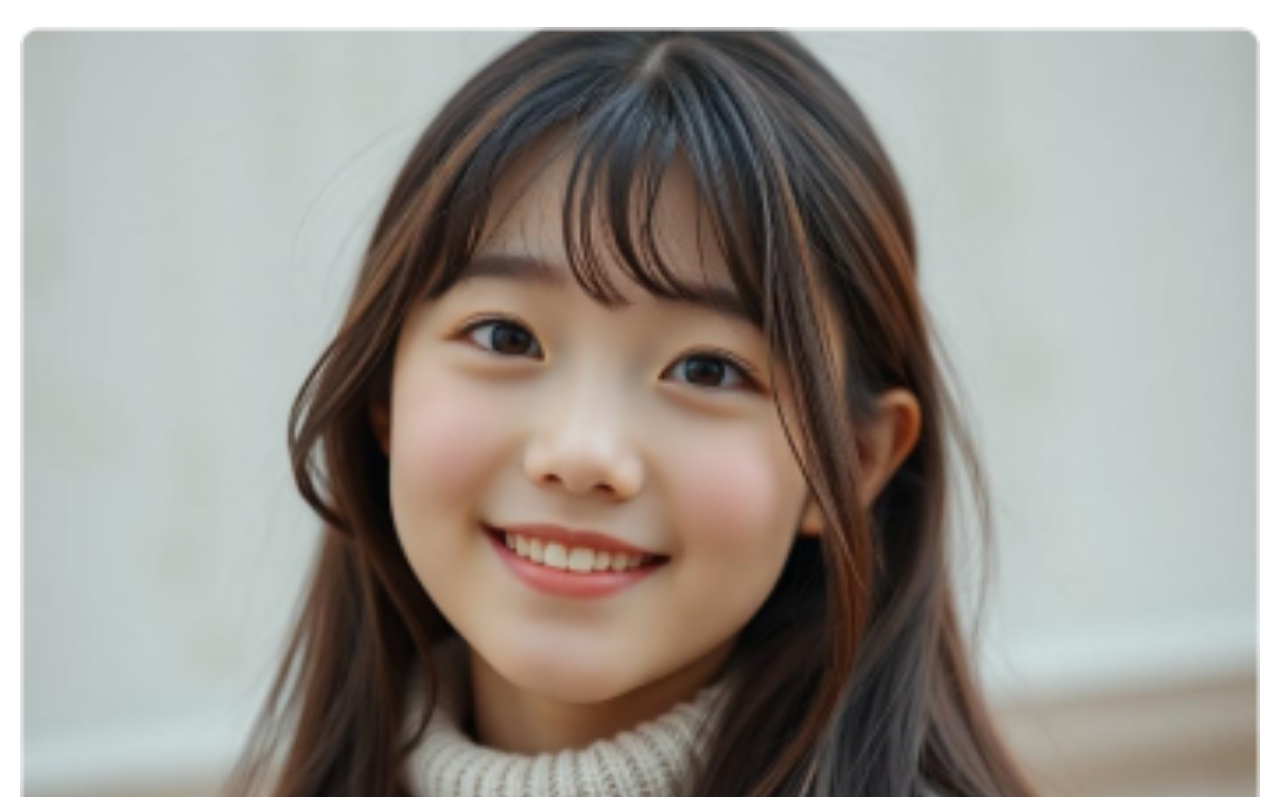
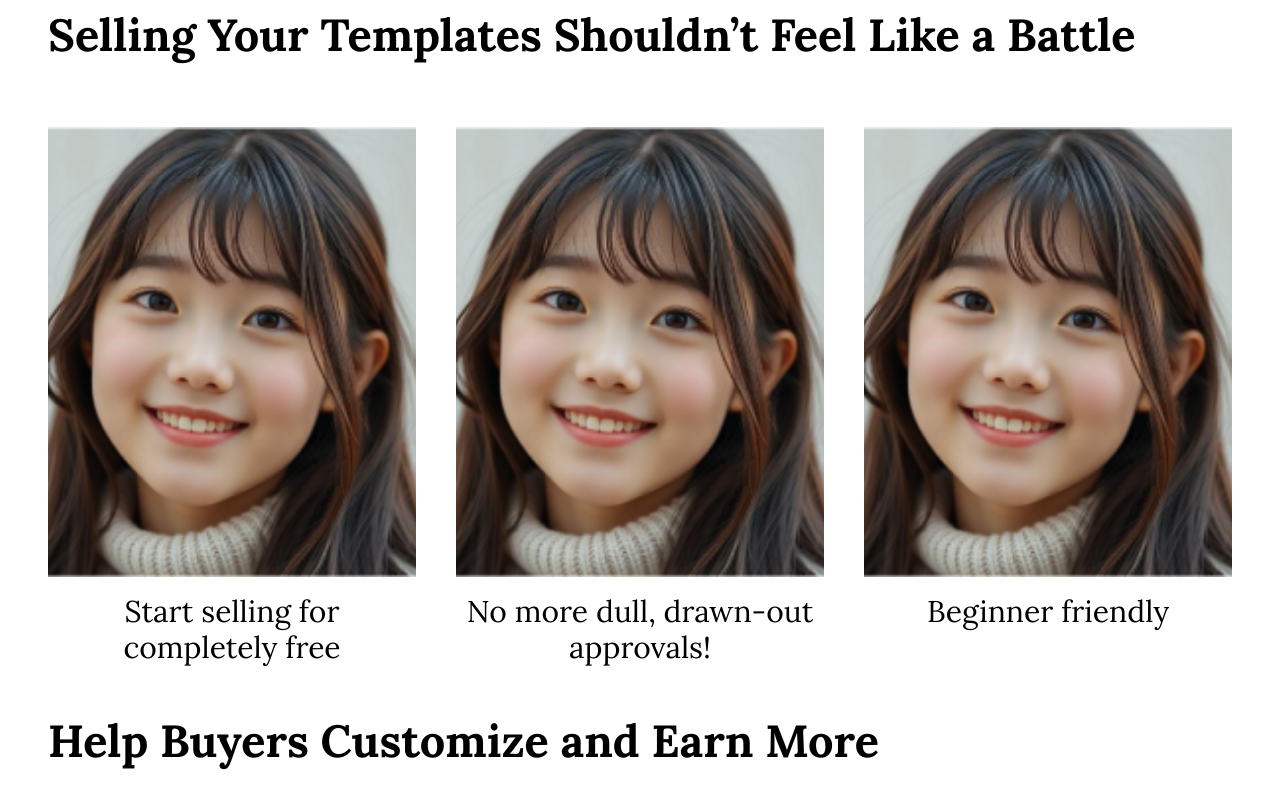
Before and after one commit to Design-Simplified/FE, a Next.js app: page / in a window 1280 px wide. Shown: the part 4203-5000 px from the top of the page. Built offline with nearby package versions, Linux system fonts and the light colour scheme; no server answers.

Commit message:
feat: add desktop third section landing page

```diff
--- a/src/app/(LandingPage)/_components/LandingPage/ThirdSection.tsx
+++ b/src/app/(LandingPage)/_components/LandingPage/ThirdSection.tsx
@@ -3,13 +3,17 @@
 
 export default function ThirdSection() {
   return (
-    <div className="relative flex py-20 px-5 items-center justify-center w-full">
+    <div className="relative flex py-20 px-5 items-center justify-center w-full sm:px-12 sm:pb-36 sm:py-28">
       <div className="isi flex flex-col gap-12 items-start justify-center w-full">
-        <div className="atas flex flex-col items-center justify-center gap-7 w-full">
-          <Typography font="Lora" weight="bold" className="text-[26px]/[32px] ">
+        <div className="atas flex flex-col items-center justify-center gap-7 w-full sm:items-start sm:gap-16">
+          <Typography
+            font="Lora"
+            weight="bold"
+            className="text-[26px]/[32px] md:text-3xl sm:text-2xl lg:text-[36px]/[48px] xl:text-[45px]/[56px]"
+          >
             Selling Your Templates Shouldn’t Feel Like a Battle
           </Typography>
-          <div className="3image flex flex-col gap-4 justify-center w-full">
+          <div className="3image flex flex-col gap-4 justify-center w-full sm:flex-row sm:gap-10 sm:justify-between sm:items-start">
             <div className="each flex flex-col gap-4 w-full justify-center items-center">
               <NextImage
                 src={"/LandingPage/MbakSenyum2Mobile.png"}
@@ -17,12 +21,12 @@
                 width={318}
                 height={133}
                 className="rounded-lg w-full"
-                imgClassName="w-full object-cover"
+                imgClassName="w-full object-cover sm:min-h-[250px] md:min-h-[300px] lg:min-h-[450px]"
               />
               <Typography
                 font="Lora"
                 weight="regular"
-                className="text-lg text-center"
+                className="text-lg text-center sm:text-xl md:text-2xl lg:text-3xl"
               >
                 Start selling for completely free
               </Typography>
@@ -34,12 +38,12 @@
                 width={318}
                 height={133}
                 className="rounded-lg w-full"
-                imgClassName="w-full object-cover"
+                imgClassName="w-full object-cover sm:min-h-[250px] md:min-h-[300px] lg:min-h-[450px]"
               />
               <Typography
                 font="Lora"
                 weight="regular"
-                className="text-lg text-center"
+                className="text-lg text-center sm:text-xl md:text-2xl lg:text-3xl"
               >
                 No more dull, drawn-out approvals!
               </Typography>
@@ -51,20 +55,24 @@
                 width={318}
                 height={133}
                 className="rounded-lg w-full"
-                imgClassName="w-full object-cover"
+                imgClassName="w-full object-cover sm:min-h-[250px] md:min-h-[300px] lg:min-h-[450px]"
               />
               <Typography
                 font="Lora"
                 weight="regular"
-                className="text-lg text-center"
+                className="text-lg text-center sm:text-xl md:text-2xl lg:text-3xl"
               >
                 Beginner friendly
               </Typography>
             </div>
           </div>
         </div>
-        <div className="bawah flex flex-col gap-7 justify-center w-full items-center">
-          <Typography font="Lora" weight="bold" className="text-[26px]/[32px] ">
+        <div className="bawah flex flex-col gap-7 justify-center w-full items-center sm:items-start">
+          <Typography
+            font="Lora"
+            weight="bold"
+            className="text-[26px]/[32px] md:text-3xl sm:text-2xl lg:text-[36px]/[48px] xl:text-[45px]/[56px]"
+          >
             Help Buyers Customize and Earn More
           </Typography>
           <NextImage
```
